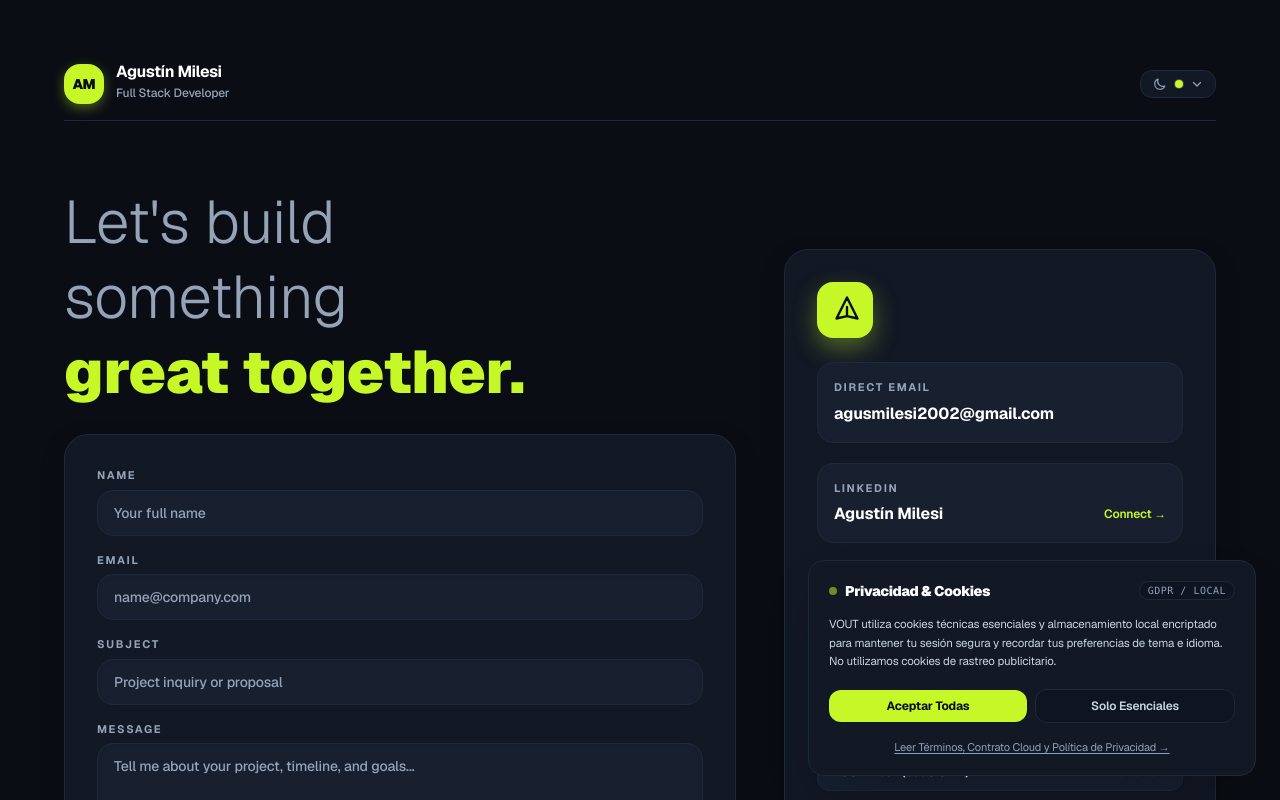
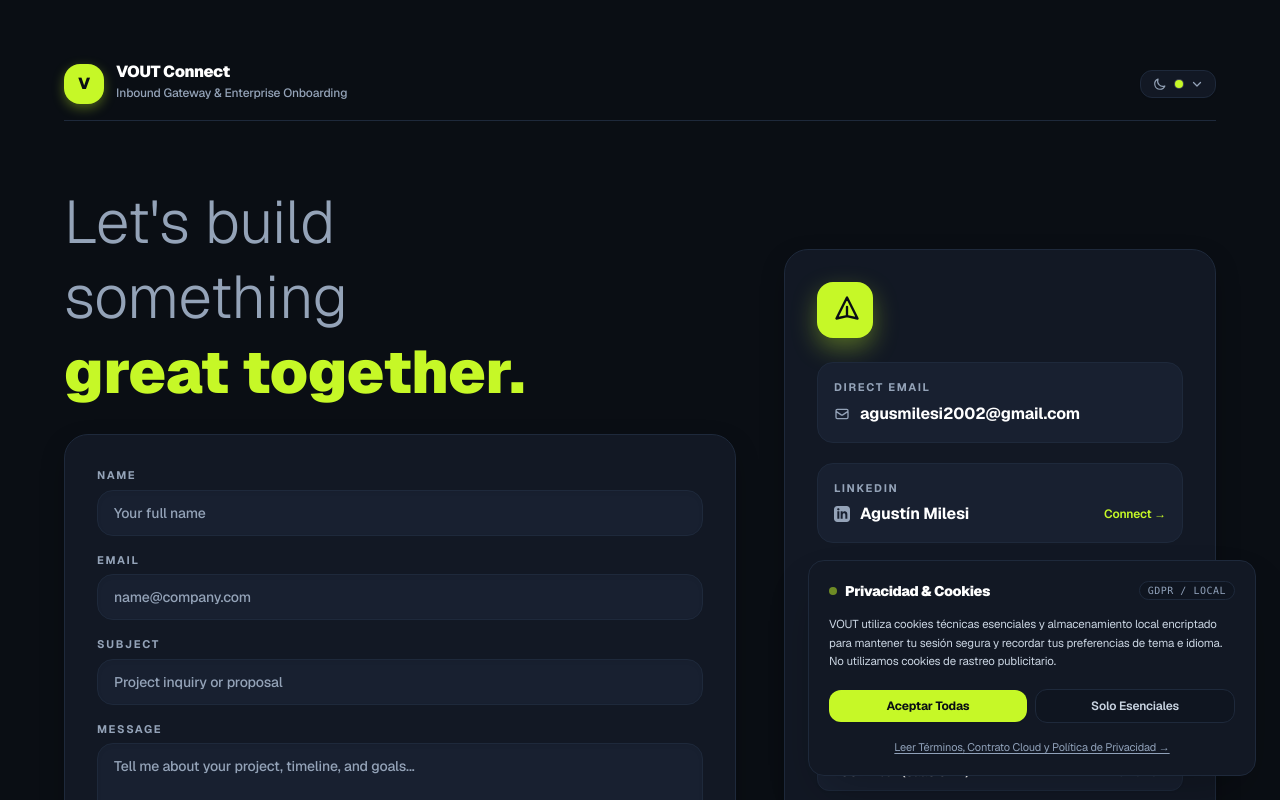
Before and after one commit to AgustinMilesi/contact, a Next.js app: page / in a window 1280 px wide. Shown: the top 800 px of the page. Built offline with nearby package versions, Linux system fonts and the light colour scheme.

Commit message:
fix(ui): update VOUT Connect header branding, reactive contact icons, and icon.svg

```diff
--- a/app/components/ContactForm.tsx
+++ b/app/components/ContactForm.tsx
@@ -46,14 +46,14 @@
       {/* Top Navigation Bar */}
       <header className="flex items-center justify-between pb-4 border-b border-[var(--border-card,#1E293B)]">
         <div className="flex items-center gap-3">
-          <div className="size-10 rounded-2xl bg-[var(--primary-accent)] flex items-center justify-center text-[var(--primary-accent-text,#0A0E14)] font-black text-sm shadow-[0_4px_12px_var(--primary-accent-shadow)]">
-            AM
+          <div className="size-10 rounded-2xl bg-[var(--primary-accent)] flex items-center justify-center text-[var(--primary-accent-text,#0A0E14)] font-black text-base shadow-[0_4px_12px_var(--primary-accent-shadow)] transition-transform hover:scale-105">
+            V
           </div>
           <div>
-            <span className="font-bold tracking-tight text-base text-[var(--text-main,#ffffff)] block leading-none">
-              Agustín Milesi
+            <span className="font-black tracking-tight text-base text-[var(--text-main,#ffffff)] block leading-none">
+              VOUT Connect
             </span>
-            <span className="text-xs text-[var(--text-muted,#94A3B8)] font-medium">Full Stack Developer</span>
+            <span className="text-xs text-[var(--text-muted,#94A3B8)] font-medium">Inbound Gateway &amp; Enterprise Onboarding</span>
           </div>
         </div>
         <PreferencesControls />
@@ -191,9 +191,12 @@
                 <p className={labelClass}>Direct Email</p>
                 <a
                   href="mailto:agusmilesi2002@gmail.com"
-                  className="text-base font-bold text-[var(--text-main,#ffffff)] hover:text-[var(--primary-accent)] transition-colors break-all"
+                  className="text-base font-bold text-[var(--text-main,#ffffff)] hover:text-[var(--primary-accent)] transition-colors break-all flex items-center gap-2.5 group/email"
                 >
-                  agusmilesi2002@gmail.com
+                  <svg className="size-4 shrink-0 text-[var(--text-muted,#94A3B8)] group-hover/email:text-[var(--primary-accent)] transition-colors" fill="none" stroke="currentColor" viewBox="0 0 24 24">
+                    <path strokeLinecap="round" strokeLinejoin="round" strokeWidth="2" d="M3 8l7.89 5.26a2 2 0 002.22 0L21 8M5 19h14a2 2 0 002-2V7a2 2 0 00-2-2H5a2 2 0 00-2 2v10a2 2 0 002 2z" />
+                  </svg>
+                  <span>agusmilesi2002@gmail.com</span>
                 </a>
               </div>
 
@@ -203,9 +206,14 @@
                   href="https://www.linkedin.com/in/agustin-milesi-1982281b6/"
                   target="_blank"
                   rel="noopener noreferrer"
-                  className="text-base font-bold text-[var(--text-main,#ffffff)] hover:text-[var(--primary-accent)] transition-colors flex items-center justify-between"
+                  className="text-base font-bold text-[var(--text-main,#ffffff)] hover:text-[var(--primary-accent)] transition-colors flex items-center justify-between group/in"
                 >
-                  <span>Agustín Milesi</span>
+                  <span className="flex items-center gap-2.5">
+                    <svg className="size-4 shrink-0 text-[var(--text-muted,#94A3B8)] group-hover/in:text-[var(--primary-accent)] transition-colors" fill="currentColor" viewBox="0 0 24 24">
+                      <path d="M19 0h-14c-2.761 0-5 2.239-5 5v14c0 2.761 2.239 5 5 5h14c2.762 0 5-2.239 5-5v-14c0-2.761-2.238-5-5-5zm-11 19h-3v-11h3v11zm-1.5-12.268c-.966 0-1.75-.79-1.75-1.764s.784-1.764 1.75-1.764 1.75.79 1.75 1.764-.783 1.764-1.75 1.764zm13.5 12.268h-3v-5.604c0-3.368-4-3.113-4 0v5.604h-3v-11h3v1.765c1.396-2.586 7-2.777 7 2.476v6.759z"/>
+                    </svg>
+                    <span>Agustín Milesi</span>
+                  </span>
                   <span className="text-xs text-[var(--primary-accent)] font-semibold">Connect →</span>
                 </a>
               </div>
@@ -216,9 +224,14 @@
                   href="https://github.com/AgustinMilesi"
                   target="_blank"
                   rel="noopener noreferrer"
-                  className="text-base font-bold text-[var(--text-main,#ffffff)] hover:text-[var(--primary-accent)] transition-colors flex items-center justify-between"
+                  className="text-base font-bold text-[var(--text-main,#ffffff)] hover:text-[var(--primary-accent)] transition-colors flex items-center justify-between group/gh"
                 >
-                  <span>@AgustinMilesi</span>
+                  <span className="flex items-center gap-2.5">
+                    <svg className="size-4 shrink-0 text-[var(--text-muted,#94A3B8)] group-hover/gh:text-[var(--primary-accent)] transition-colors" fill="currentColor" viewBox="0 0 24 24">
+                      <path fillRule="evenodd" clipRule="evenodd" d="M12 2C6.477 2 2 6.484 2 12.017c0 4.425 2.865 8.18 6.839 9.504.5.092.682-.217.682-.483 0-.237-.008-.868-.013-1.703-2.782.605-3.369-1.343-3.369-1.343-.454-1.158-1.11-1.466-1.11-1.466-.908-.62.069-.608.069-.608 1.003.07 1.53 1.032 1.53 1.032.892 1.53 2.341 1.088 2.91.832.092-.647.35-1.088.636-1.338-2.22-.253-4.555-1.113-4.555-4.951 0-1.093.39-1.988 1.029-2.688-.103-.253-.446-1.272.098-2.65 0 0 .84-.27 2.75 1.026A9.564 9.564 0 0112 6.844c.85.004 1.705.115 2.504.337 1.909-1.296 2.747-1.027 2.747-1.027.546 1.379.202 2.398.1 2.651.64.7 1.028 1.595 1.028 2.688 0 3.848-2.339 4.695-4.566 4.943.359.309.678.92.678 1.855 0 1.338-.012 2.419-.012 2.747 0 .268.18.58.688.482A10.019 10.019 0 0022 12.017C22 6.484 17.522 2 12 2z"/>
+                    </svg>
+                    <span>@AgustinMilesi</span>
+                  </span>
                   <span className="text-xs text-[var(--primary-accent)] font-semibold">Repositories →</span>
                 </a>
               </div>
```
Also changed, not shown: app/icon.svg.
